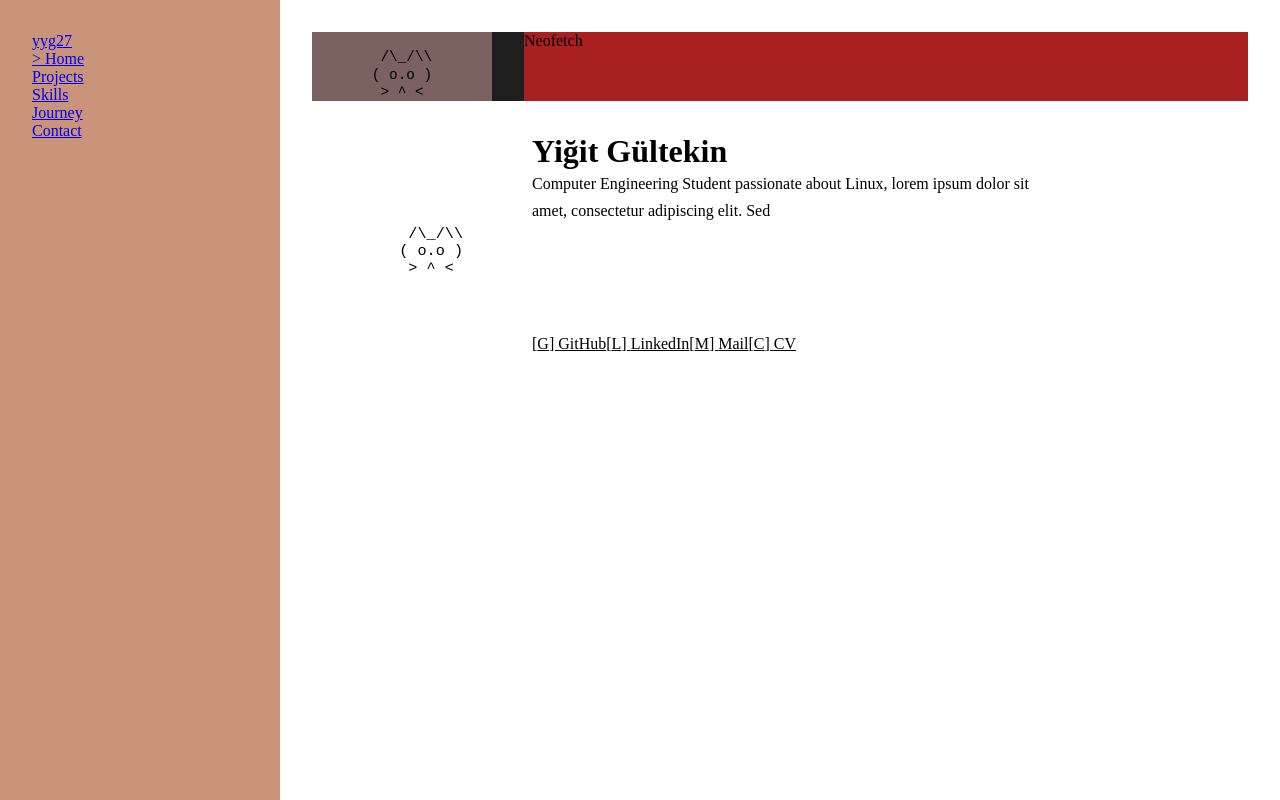
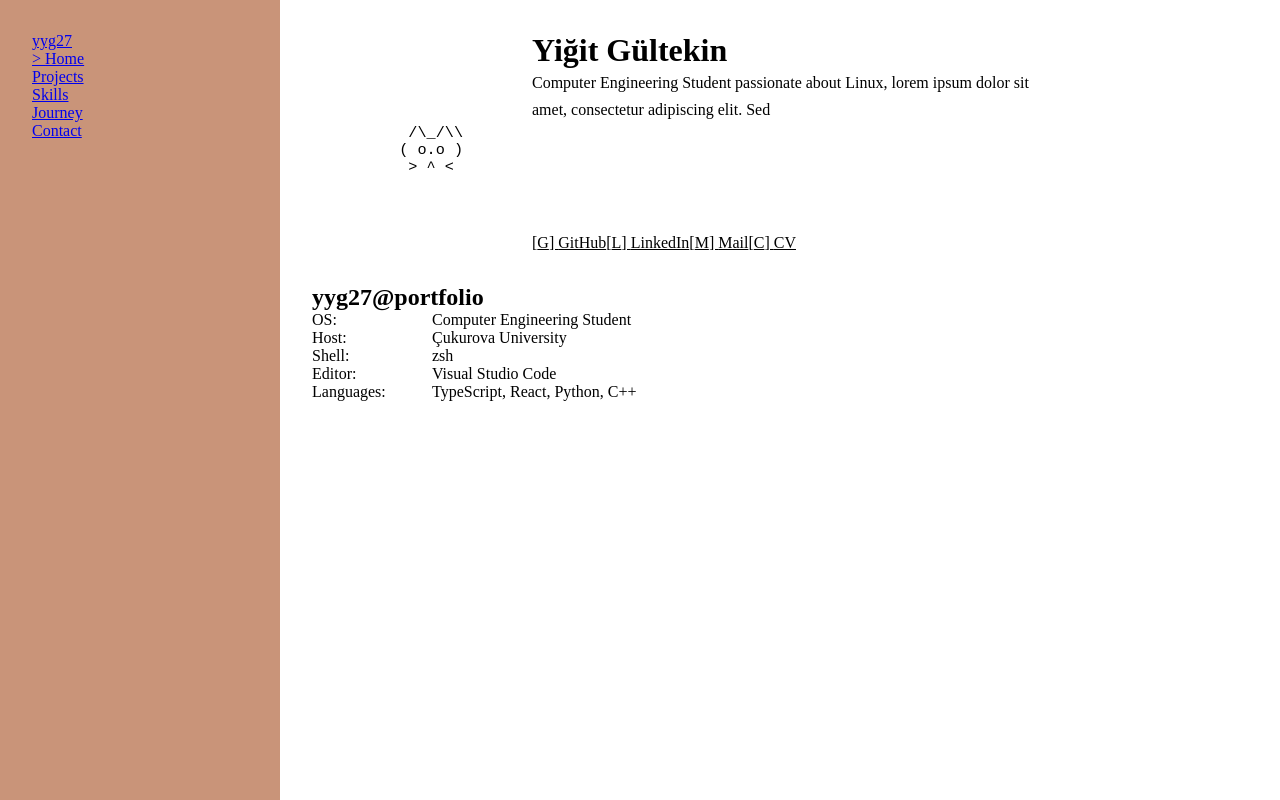
Before and after one commit to yyg27/tui-portfolio, a React (Vite) app: page / in a window 1280 px wide. Built offline with nearby package versions, Linux system fonts and the light colour scheme.

Commit message:
feat: update SystemCard UI, add system data and update Home layout

```diff
--- a/src/components/Home/Home.tsx
+++ b/src/components/Home/Home.tsx
@@ -5,8 +5,8 @@ import HeroCard from "./HeroCard/HeroCard";
 export default function Home() {
     return (
         <section className={styles.home}>
+            <HeroCard />
             <SystemCard />
-            <HeroCard />
         </section>
     );
 }
--- a/src/components/Home/SystemCard/SystemCard.module.css
+++ b/src/components/Home/SystemCard/SystemCard.module.css
@@ -1,26 +1,39 @@
-.systemCard{
-    display: flex;
-    background-color: #1e1e1e;
-    gap: 2rem;
-    justify-content: center;
+.systemCard {
+    padding: var(--space-lg);
+
+    background: var(--surface);
+
+    border: 1px solid var(--border);
+
+    border-radius: var(--radius-md);
 }
 
-.left{
-    display: flex;
-    width: 180px;
-    justify-content: center;
-    align-items: center;
-    background-color: #7c6161;
-}
-.right{
-    flex: 1;
-    background-color: #aa1f1f;
+.header {
+    margin-bottom: var(--space-lg);
+
+    padding-bottom: var(--space-sm);
+
+    border-bottom: 1px solid var(--border);
 }
 
-.left pre {
-    margin: 0;
+.info {
+    display: flex;
 
-    font-family: monospace;
-    font-size: 0.9rem;
-    line-height: 1.2;
+    flex-direction: column;
+
+    gap: var(--space-sm);
 }
+
+.infoRow {
+    display: grid;
+
+    grid-template-columns: 120px 1fr;
+}
+
+.label {
+    color: var(--heading);
+}
+
+.value {
+    color: var(--text);
+}
--- a/src/components/Home/SystemCard/SystemCard.tsx
+++ b/src/components/Home/SystemCard/SystemCard.tsx
@@ -1,19 +1,31 @@
 import styles from "./SystemCard.module.css";
+import { systemInfo } from "../../../data/system.data";
 
 
 export default function SystemCard() {
     return (
         <section className={styles.systemCard}>
-            <div className={styles.left}>
-                <pre>
-{`
- /\\_/\\\\
-( o.o )
- > ^ <
-`}
-                </pre>
+
+    <header className={styles.header}>
+        <h2>yyg27@portfolio</h2>
+    </header>
+
+    <div className={styles.info}>
+        {systemInfo.map((item) => (
+            <div className={styles.infoRow} key={item.label}>
+
+                <span className={styles.label}>
+                    {item.label}:
+                </span>
+
+                <span className={styles.value}>
+                    {item.value}
+                </span>
+
             </div>
-            <div className={styles.right}>Neofetch</div>
-        </section>
+        ))}
+    </div>
+
+</section>
     );
 }
--- /dev/null
+++ b/src/data/system.data.ts
@@ -0,0 +1,22 @@
+export const systemInfo = [
+    {
+        label: "OS",
+        value: "Computer Engineering Student",
+    },
+    {
+        label: "Host",
+        value: "Çukurova University",
+    },
+    {
+        label: "Shell",
+        value: "zsh",
+    },
+    {
+        label: "Editor",
+        value: "Visual Studio Code",
+    },
+    {
+        label: "Languages",
+        value: "TypeScript, React, Python, C++",
+    },
+];
```
